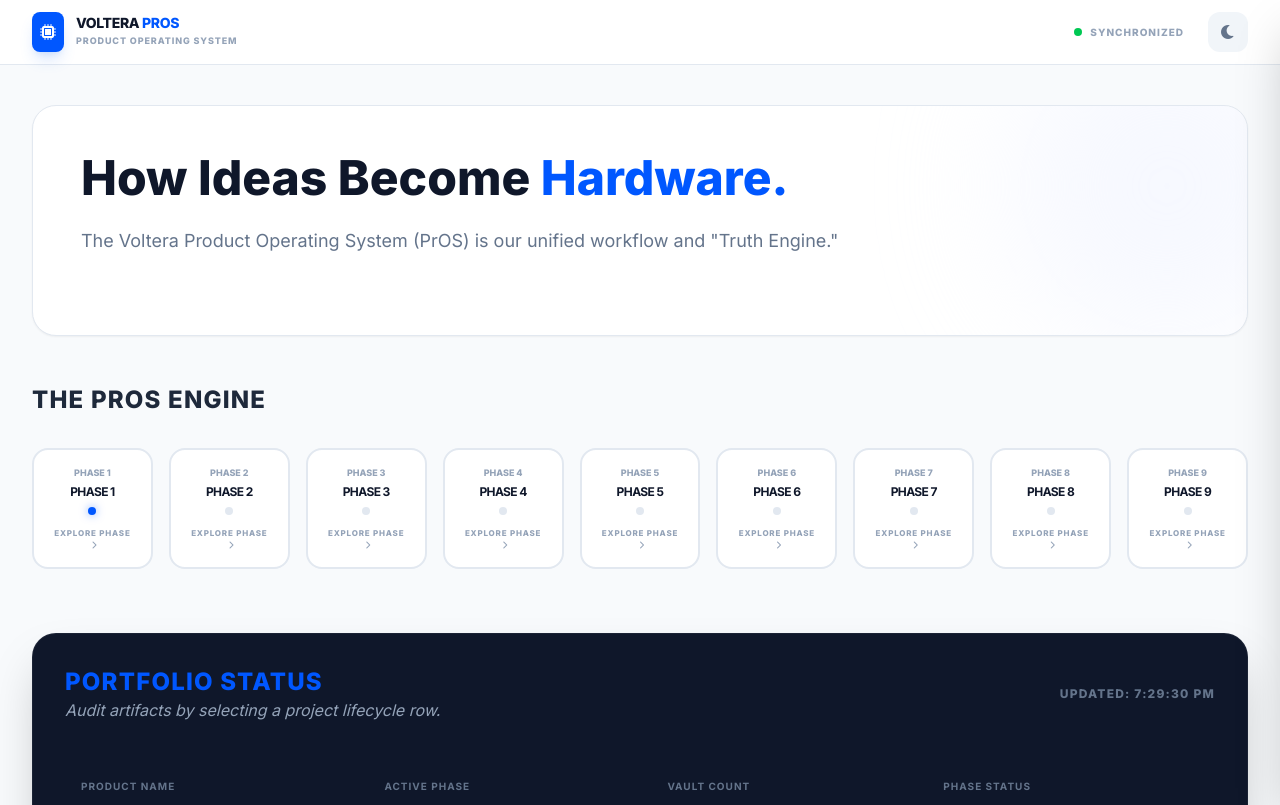
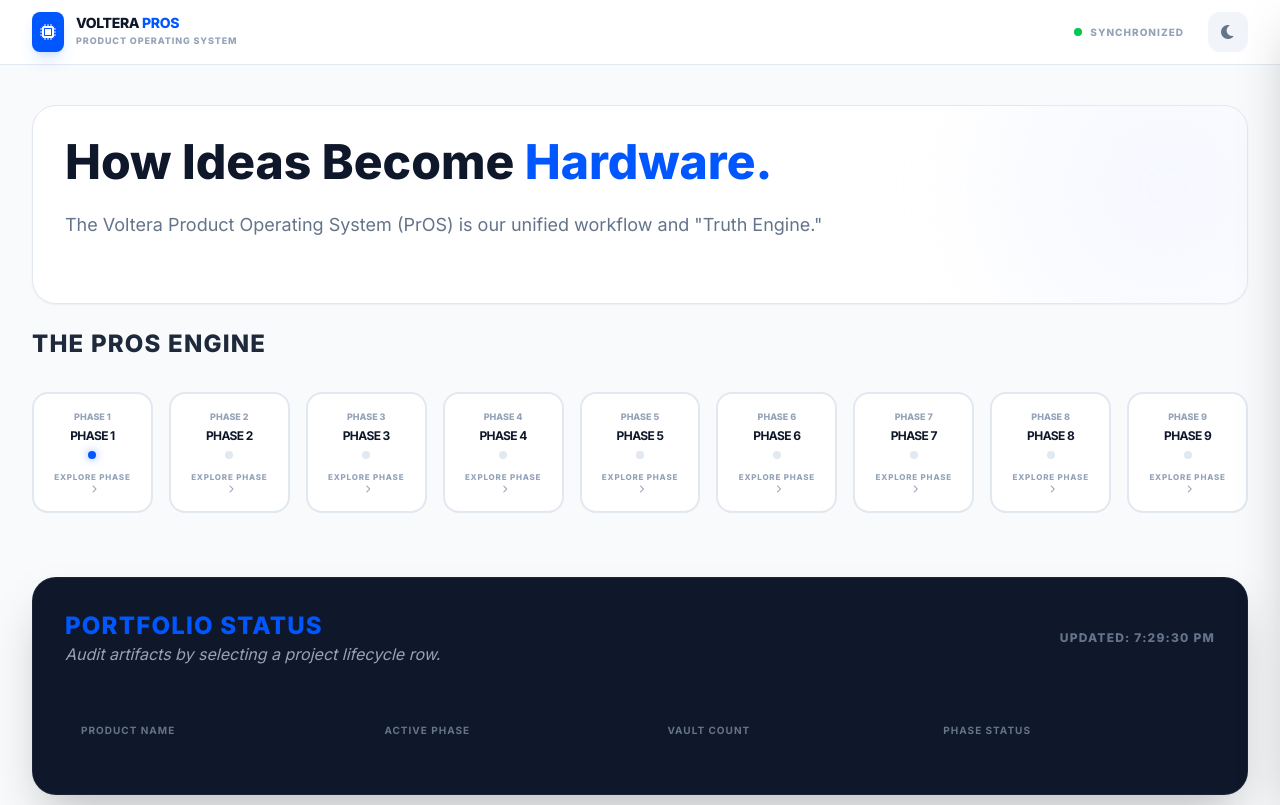
Before and after one commit to ikennaofoha-vol/pros-wiki, a plain HTML site: page index.html in a window 1280 px wide. Shown: the top 805 px of the page. Drawn offline with nearby package versions, Linux system fonts and the light colour scheme; no server answers.

Commit message:
Update index.html

```diff
--- a/index.html
+++ b/index.html
@@ -81,7 +81,7 @@
     <main class="max-w-7xl mx-auto px-4 sm:px-6 lg:px-8 py-10">
 
         <!-- Hero Section -->
-        <section class="mb-12 bg-white dark:bg-slate-900 rounded-3xl p-8 md:p-12 border border-slate-200 dark:border-slate-800 shadow-sm relative overflow-hidden transition-colors">
+        <section class="mb-6 bg-white dark:bg-slate-900 rounded-3xl p-6 md:p-8 border border-slate-200 dark:border-slate-800 shadow-sm relative overflow-hidden transition-colors">
             <div class="relative z-10 max-w-4xl">
                 <h1 id="hero-title" class="text-4xl md:text-5xl font-black mb-6 leading-tight">How Ideas Become <span class="text-voltera-blue">Hardware.</span></h1>
                 <p id="hero-desc" class="text-lg text-slate-500 dark:text-slate-400 font-medium leading-relaxed mb-8">
```
